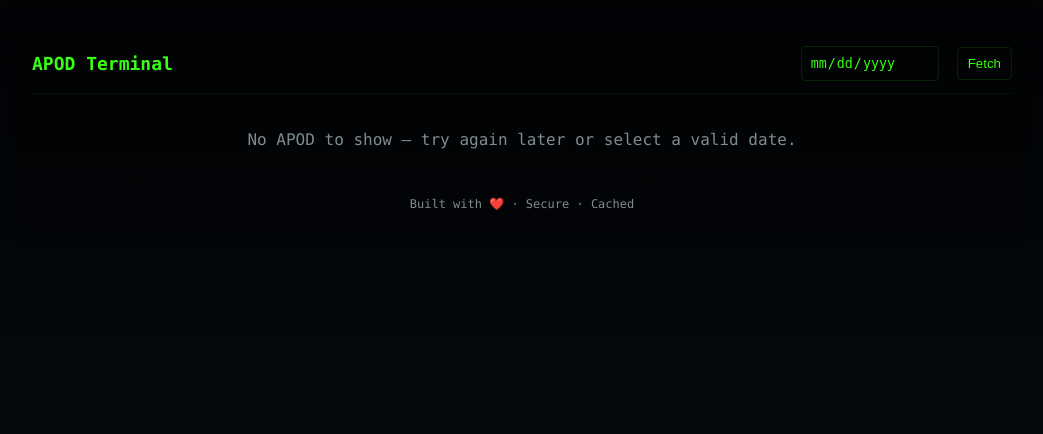
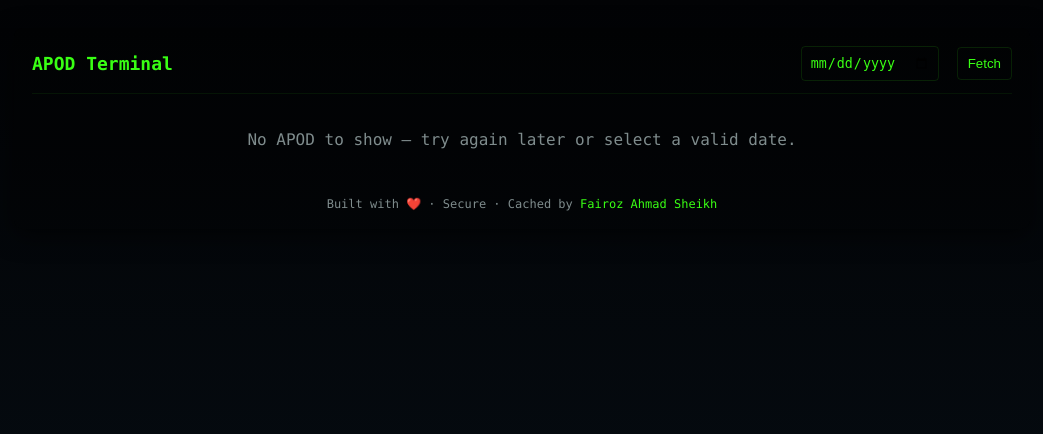
Before and after one commit to FairozAhmadSheikh/NASA_Apod, a Flask app: template templates/index.html in a window 1280 px wide. Shown: the top 434 px of the page, without its empty margins (118-1161 px from the left). Run offline with Flask 2, Linux system fonts and the light colour scheme; the template is opened without the code that fills it, so the values that code supplies are empty.

Commit message:
hyperlink added

```diff
--- a/static/css/style.css
+++ b/static/css/style.css
@@ -101,3 +101,12 @@ body {
 .flash.error {
   color: #ff6b6b;
 }
+.footer-link {
+    color: #39ff14; /* same neon green */
+    text-decoration: none;
+}
+
+.footer-link:hover {
+    text-decoration: underline;
+    color: #7cff59; /* optional lighter neon on hover */
+}
--- a/templates/layout.html
+++ b/templates/layout.html
@@ -3,7 +3,7 @@
   <head>
     <meta charset="utf-8" />
     <meta name="viewport" content="width=device-width, initial-scale=1" />
-    <title>{{ title or 'APOD — Hacker Terminal' }}</title>
+    <title>{{ title or 'APOD — Data' }}</title>
     <link
       rel="stylesheet"
       href="{{ url_for('static', filename='css/style.css') }}"
@@ -35,7 +35,11 @@
         {% endif %} {% endwith %} {% block content %}{% endblock %}
       </main>
 
-      <footer class="footer">Built with ❤️ · Secure · Cached</footer>
+      <footer class="footer">
+  Built with ❤️ · Secure · Cached by
+  <a href="https://github.com/FairozAhmadSheikh" target="_blank" class="footer-link">Fairoz Ahmad Sheikh</a>
+</footer>
+
     </div>
   </body>
 </html>
```
